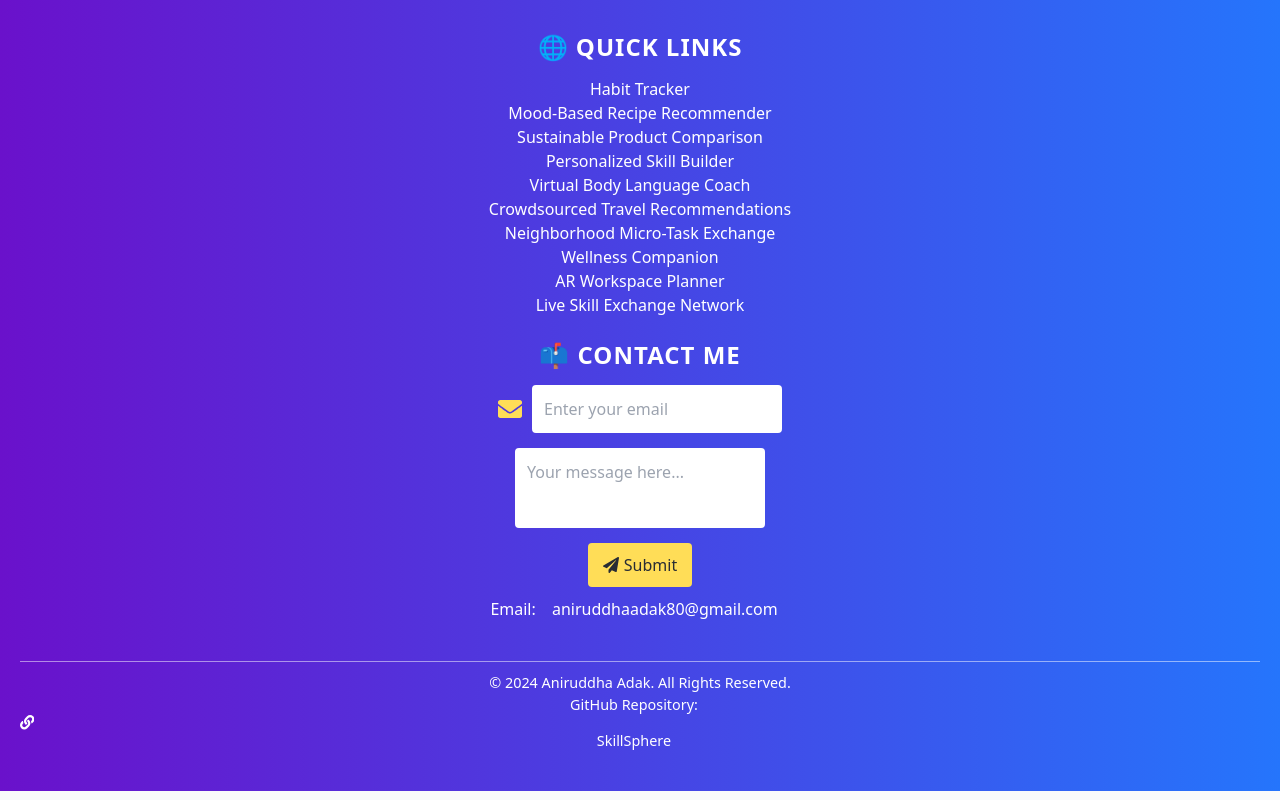
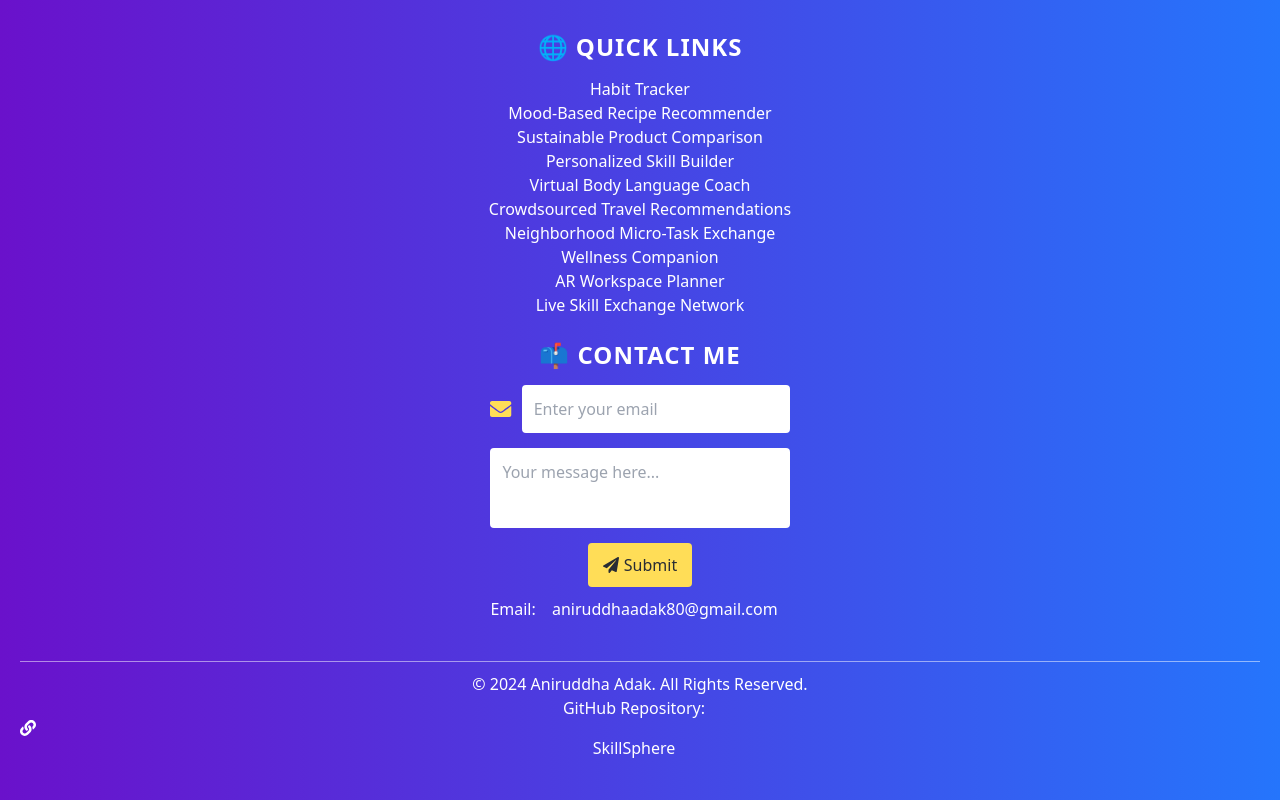
Before and after one commit to aniruddhaadak80/SkillSphere, a React (Vite) app: page /skillexchange in a window 1280 px wide. Shown: the part 733-1533 px from the top of the page. Built offline with nearby package versions, Linux system fonts and the light colour scheme.

Commit message:
Update Footer.css

```diff
--- a/src/components/Footer.css
+++ b/src/components/Footer.css
@@ -72,8 +72,11 @@
     display: flex;
     align-items: center; /* Align icon and input */
     margin-bottom: 15px; /* Spacing between input fields */
+    width: 100%; /* Full width */
+    max-width: 300px; /* Limit width */
 }
 
+/* Input icon styles */
 .input-icon {
     font-size: 1.5rem; /* Icon size */
     margin-right: 10px; /* Space between icon and input */
@@ -87,7 +90,7 @@
     border: 2px solid #ffffff; /* White border */
     border-radius: 4px; /* Rounded corners */
     outline: none; /* Remove outline */
-    width: 250px; /* Fixed width for inputs */
+    width: 100%; /* Full width */
     transition: border-color 0.3s ease, box-shadow 0.3s ease; /* Smooth transition */
 }
 
@@ -119,7 +122,7 @@
 /* Hover effect for button */
 .submit-button:hover {
     background-color: #ffd700; /* Darker yellow on hover */
-    transform: scale(1.05); /* Slightly enlarge button */
+    transform: translateY(-2px); /* Lift effect */
 }
 
 /* Submit button icon */
@@ -127,16 +130,15 @@
     margin-right: 5px; /* Space between icon and text */
 }
 
-/* Bottom footer section */
+/* Contact email styling */
+.contact-email {
+    margin-top: 10px; /* Space above email */
+}
+
+/* Footer bottom section styles */
 .footer-bottom {
-    font-size: 0.9rem; /* Slightly larger font for visibility */
     border-top: 1px solid rgba(255, 255, 255, 0.5); /* Top border for separation */
     padding-top: 10px; /* Space above bottom text */
-}
-
-/* Email contact styling */
-.contact-email {
-    margin-top: 10px; /* Space above email */
 }
 
 /* Animation for footer elements */
```
